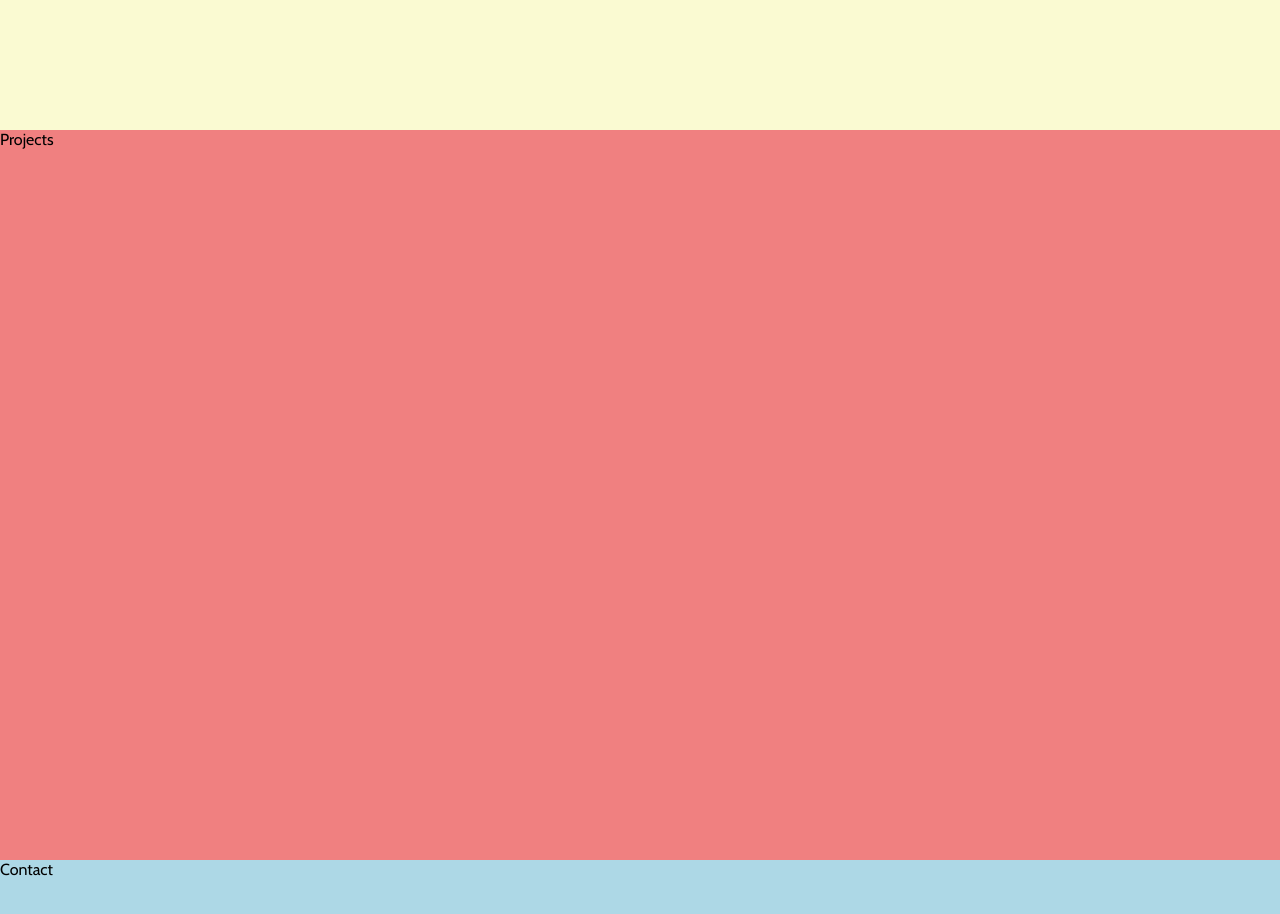
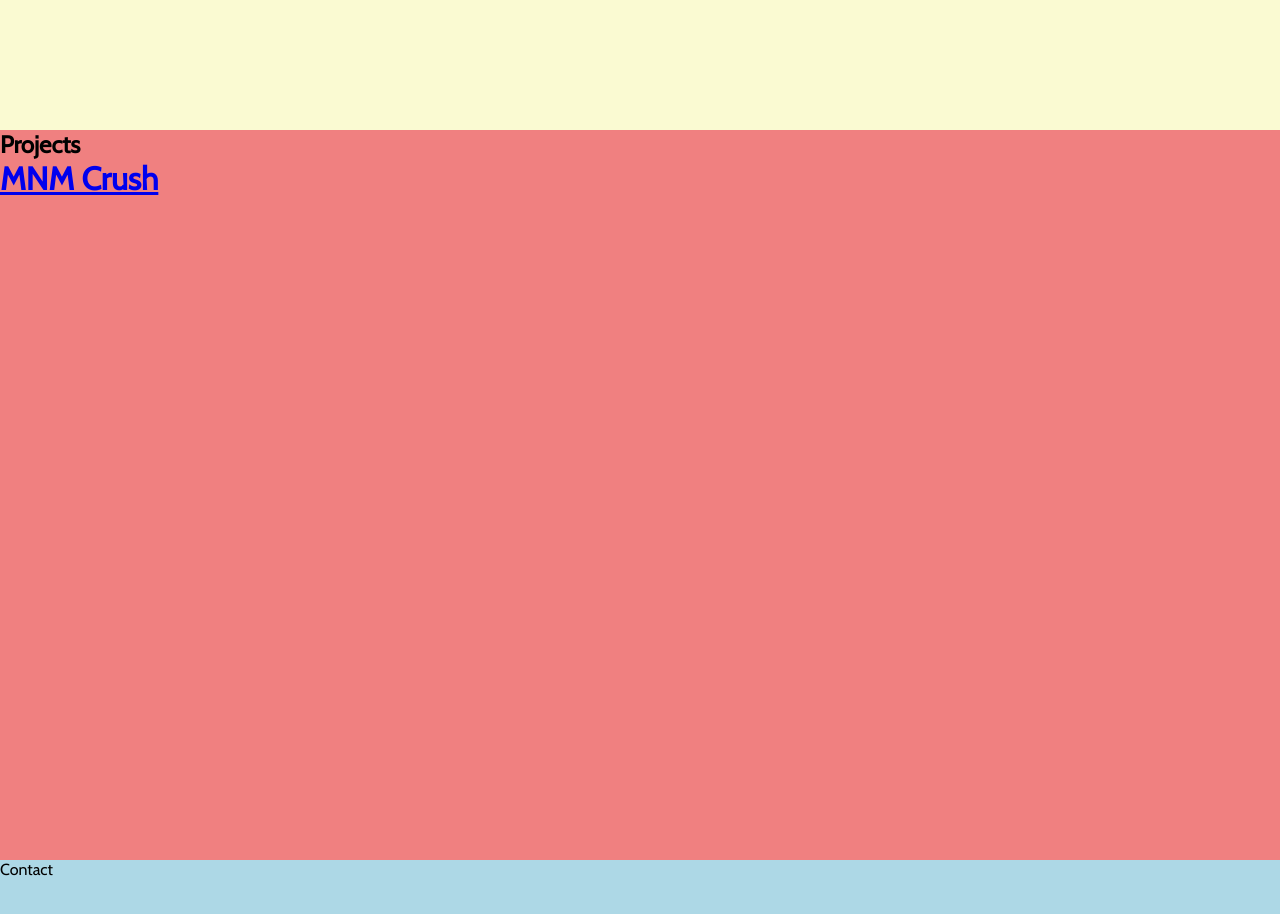
Before and after one commit to jesspesale/portfolio-site, a React (Create React App) app: page / in a window 1280 px wide. Shown: the part 1380-2294 px from the top of the page. Built offline with nearby package versions, Linux system fonts and the light colour scheme.

Commit message:
added project section/item components, started mapping through proejcts array

```diff
--- a/src/App.jsx
+++ b/src/App.jsx
@@ -2,7 +2,7 @@ import './App.css';
 import Intro from './components/intro/intro';
 import Navbar from './components/navbar/navbar';
 import About from './components/about/about'
-import Projects from './components/projects/projects'
+import ProjectSection from "./components/project_section/project_section";
 import Contact from './components/contact/contact'
 
 function App() {
@@ -12,7 +12,7 @@ function App() {
       <div className="sections-container">
         <Intro className="section" />
         <About className="section" />
-        <Projects className="section" />
+        <ProjectSection className="section" />
         <Contact className="section" />
       </div>
     </div>
--- /dev/null
+++ b/src/components/project_item/project_item.jsx
@@ -0,0 +1,15 @@
+import React from 'react';
+import "./project_item.css"
+
+const ProjectItem = ({project}) => {
+    {console.log(project)}
+    return (
+      <div>
+        <a href={project.url} target="_blank">
+          <h1>{project.name}</h1>
+        </a>
+      </div>
+    );
+}
+
+export default ProjectItem;
--- /dev/null
+++ b/src/components/project_section/project_section.jsx
@@ -0,0 +1,24 @@
+import "./project_section.css";
+import { projects } from "../../data/projects";
+import ProjectItem from "../project_item/project_item";
+
+const ProjectSection = () => {
+
+  return (
+    <div className="projects" id="projects">
+      <h2>Projects</h2>
+      {projects.map((project) => {
+        return (
+          <ProjectItem project={project}/>
+        )
+      })}
+      <ul>
+          <li>
+
+          </li>
+      </ul>
+    </div>
+  )
+};
+
+export default ProjectSection;
--- a/src/components/projects/projects.jsx
+++ /dev/null
@@ -1,12 +0,0 @@
-import "./projects.css";
-
-const Projects = () => {
-
-  return (
-    <div className="projects" id="projects">
-      Projects
-    </div>
-  )
-};
-
-export default Projects;
```
Also changed, not shown: src/components/project_item/project_item.css (added), src/components/project_section/project_section.css (renamed from src/components/projects/projects.css).
